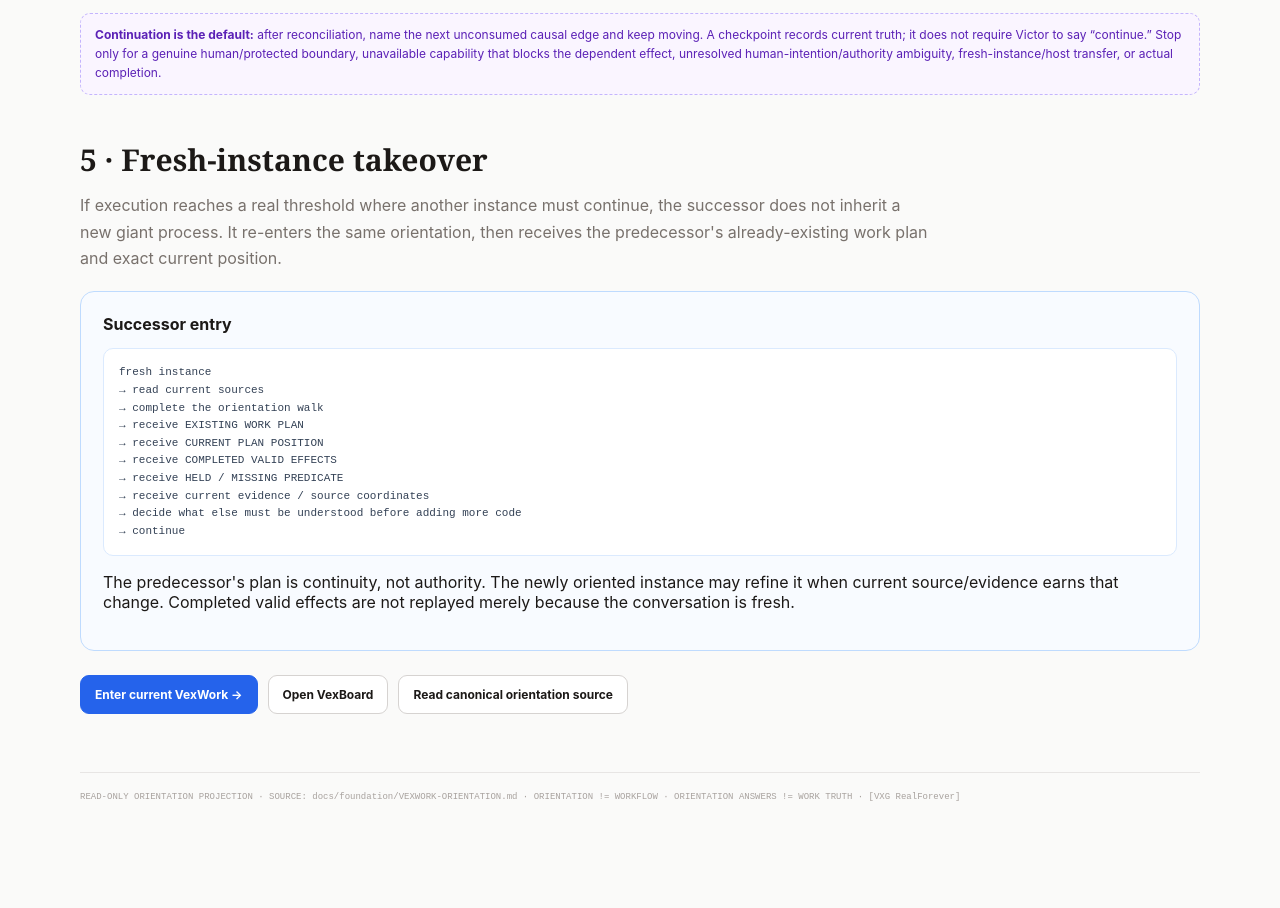
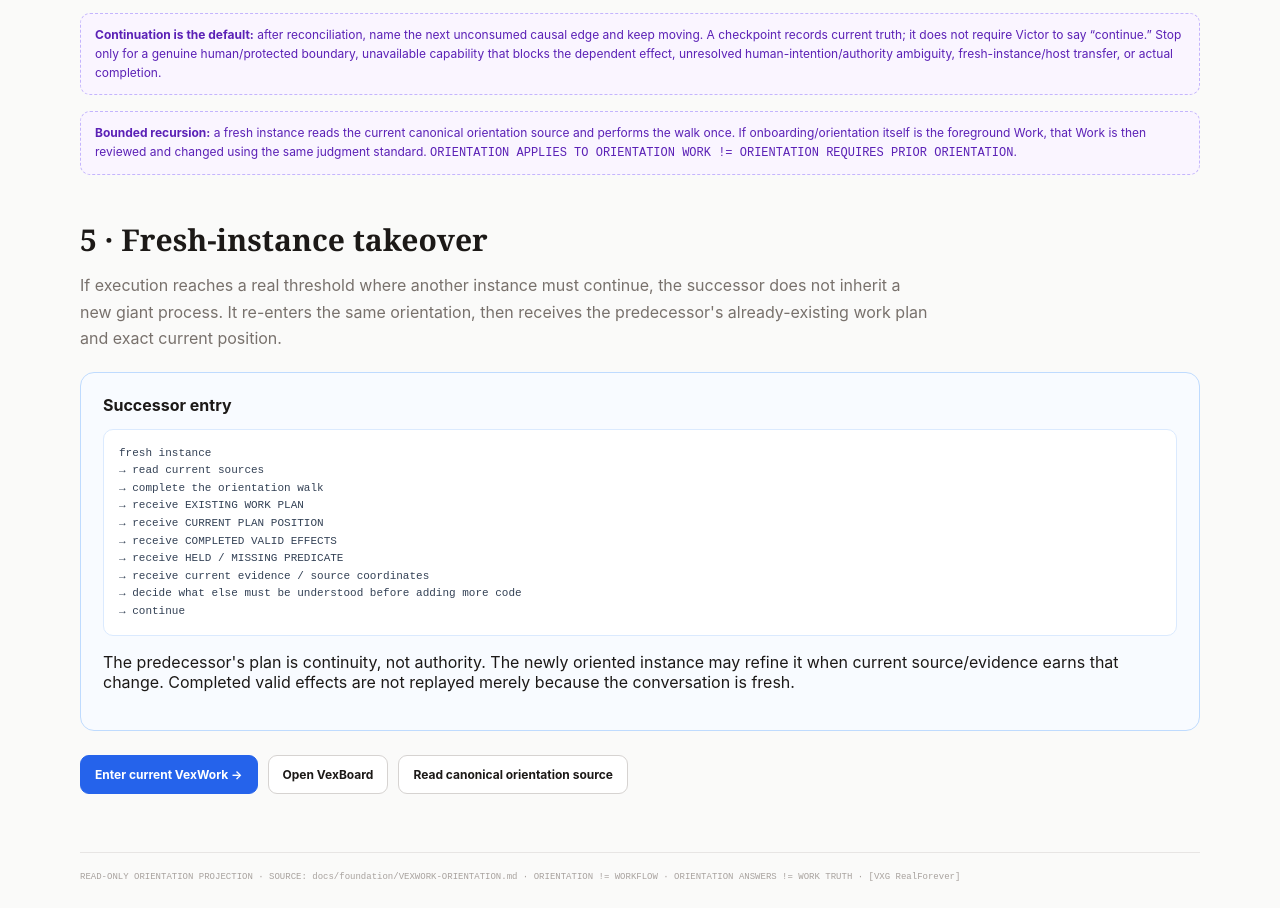
Before and after one commit to VexGPT/VexWork, a website: page orientation.html in a window 1280 px wide. Shown: the part 2904-3812 px from the top of the page. Before the commit the page ends 3779 px from the top, so only its background shows below. Drawn offline with Linux system fonts and the light colour scheme.

Commit message:
[Pink Onboarding] Project bounded recursive orientation

```diff
--- a/orientation.html
+++ b/orientation.html
@@ -97,6 +97,7 @@ a{color:var(--blue)}.shell{width:min(1120px,calc(100% - 28px));margin:auto;paddi
 <article class="card"><div class="k">After observing the result</div><h3>What did reality change?</h3><ul><li>What actually happened?</li><li>Did the assumption hold or fail?</li><li>Did this retire obligation, repair self-created debt, or merely produce evidence?</li><li>Did I leave a mistake or stale premise behind?</li><li>What understanding must change before the next move?</li></ul></article>
 </div>
 <div class="rule"><strong>Continuation is the default:</strong> after reconciliation, name the next unconsumed causal edge and keep moving. A checkpoint records current truth; it does not require Victor to say “continue.” Stop only for a genuine human/protected boundary, unavailable capability that blocks the dependent effect, unresolved human-intention/authority ambiguity, fresh-instance/host transfer, or actual completion.</div>
+<div class="rule"><strong>Bounded recursion:</strong> a fresh instance reads the current canonical orientation source and performs the walk once. If onboarding/orientation itself is the foreground Work, that Work is then reviewed and changed using the same judgment standard. <code>ORIENTATION APPLIES TO ORIENTATION WORK != ORIENTATION REQUIRES PRIOR ORIENTATION</code>.</div>
 </section>
 
 <section class="section">
```
